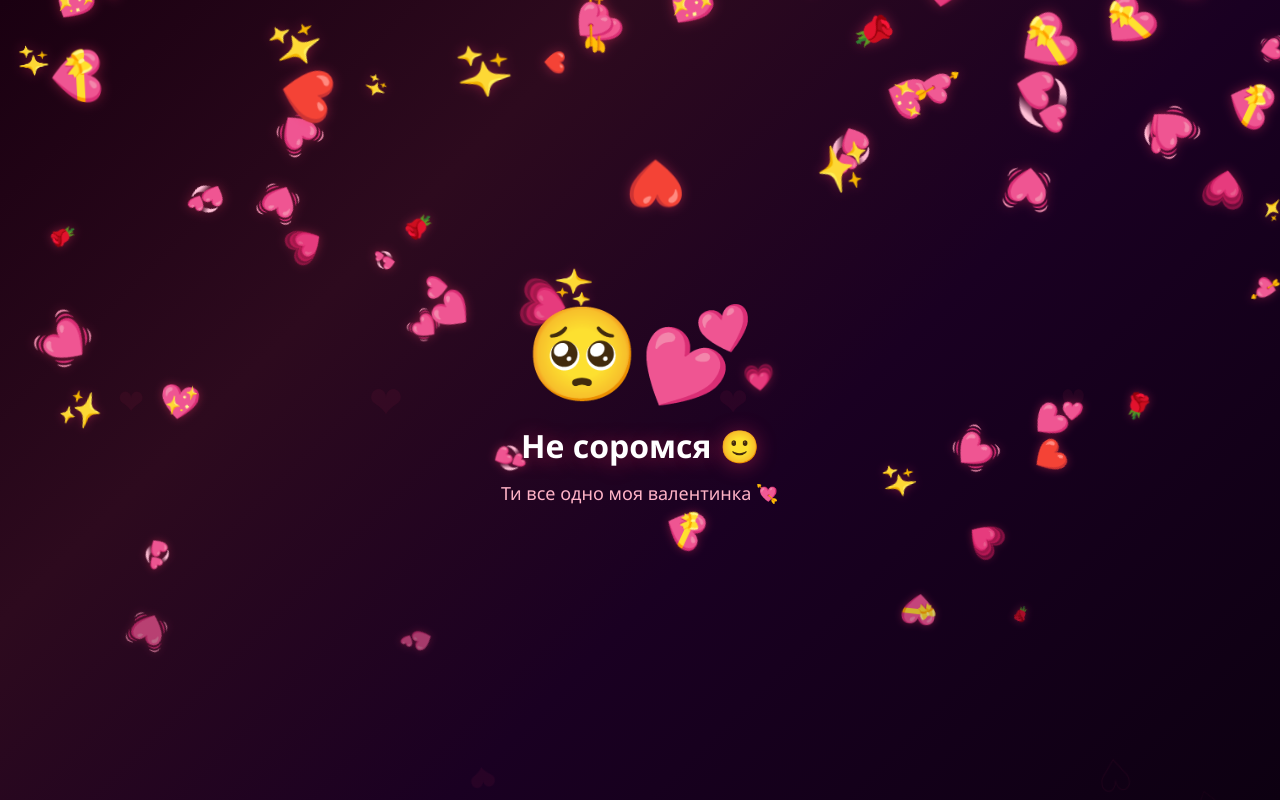
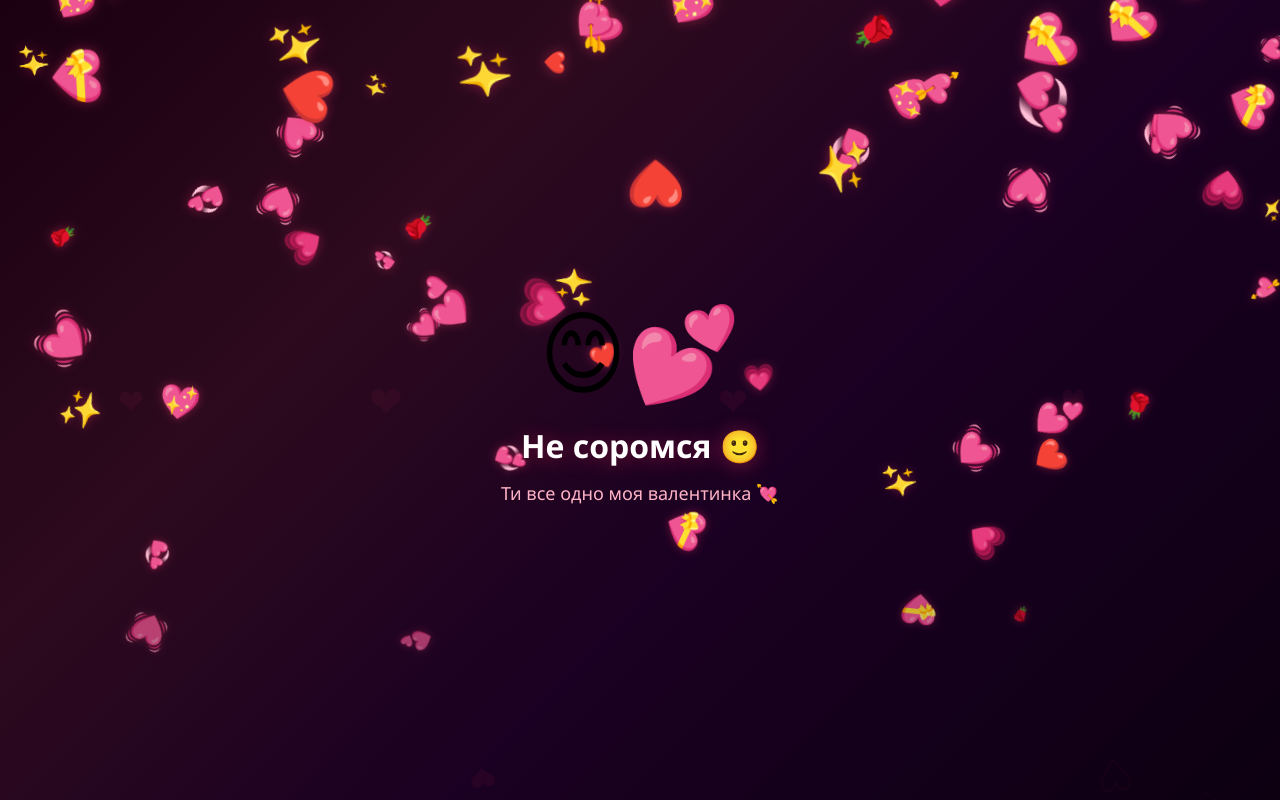
Before and after one commit to ikew007/valentine-for-nastya, a plain HTML site: page index.html in a window 1280 px wide. Both pictures are taken after a click on the button "Так, але соромлюсь 😄". Drawn offline with Linux system fonts and the light colour scheme.

Commit message:
update emoji in response message for a more positive tone

```diff
--- a/index.html
+++ b/index.html
@@ -436,7 +436,7 @@
           resultText.textContent = 'Я щасливий це чути 🥰';
           resultSub.textContent = 'З тобою цей день особливий 💕';
         } else {
-          resultEmoji.textContent = '🥺💕';
+          resultEmoji.textContent = '😊💕';
           resultText.textContent = 'Не соромся 🙂';
           resultSub.textContent = 'Ти все одно моя валентинка 💘';
         }
```
